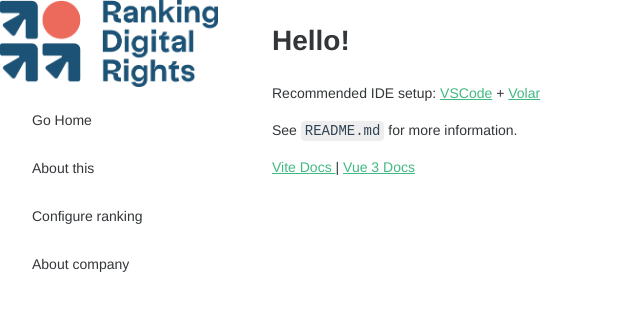
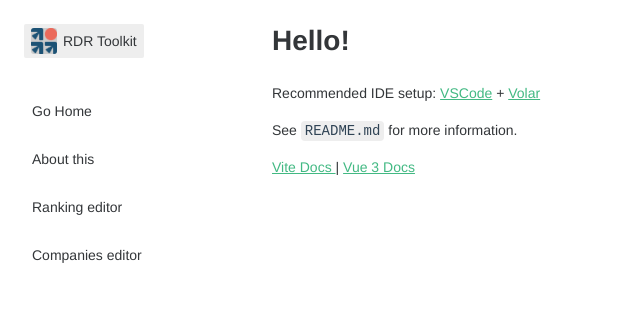
Before and after one commit to rankingdigitalrights/index-kit-ui, a Vue app: page / in a window 1280 px wide. Shown: the top 310 px of the page, without its empty margins (0-640 px from the left). Built offline with nearby package versions, Linux system fonts and the light colour scheme.

Commit message:
assets changes

```diff
--- a/src/layouts/index.vue
+++ b/src/layouts/index.vue
@@ -1,9 +1,14 @@
 <template>
   <n-layout position="absolute" has-sider>
     <n-layout-sider>
-      <router-link to="/" custom>
-        <img src="../assets/logo.png" style="max-width: 80%">
-      </router-link>
+      <div class="logo" style="padding: 24px;">
+        <n-tag size="large" :bordered="false">
+          RDR Toolkit
+          <template #avatar>
+            <n-avatar :src="logoImg" />
+          </template>
+        </n-tag>
+      </div>
       <n-menu :options="menuOptions" />
     </n-layout-sider>
     <n-layout>
@@ -16,6 +21,7 @@
 
 import { h } from 'vue'
 import { RouterLink } from 'vue-router'
+import logoImg from "../assets/logo-square.png"
 
 const menuOptions = [
   {
@@ -53,7 +59,7 @@ const menuOptions = [
             name: 'ranking',
           }
         },
-        { default: () => 'Configure ranking' }
+        { default: () => 'Ranking editor' }
       ),
     key: 'go-ranking'
   },
@@ -66,7 +72,7 @@ const menuOptions = [
             name: 'company',
           }
         },
-        { default: () => 'About company' }
+        { default: () => 'Companies editor' }
       ),
     key: 'go-company'
   }
```
Also changed, not shown: src/assets/logo-square.png (added), 1 other file (tests, documents, lock files or other folders).
